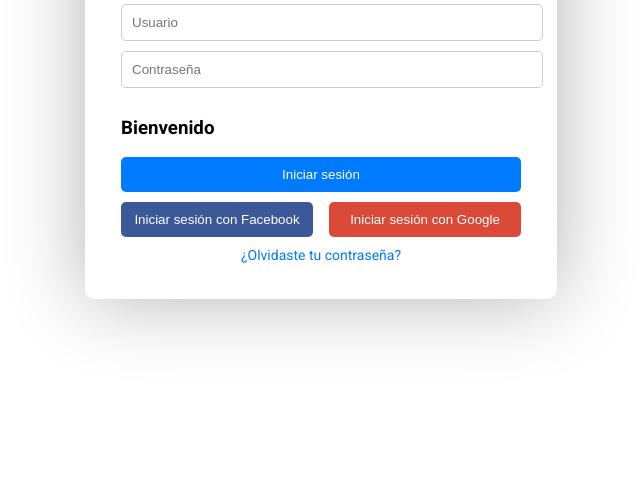
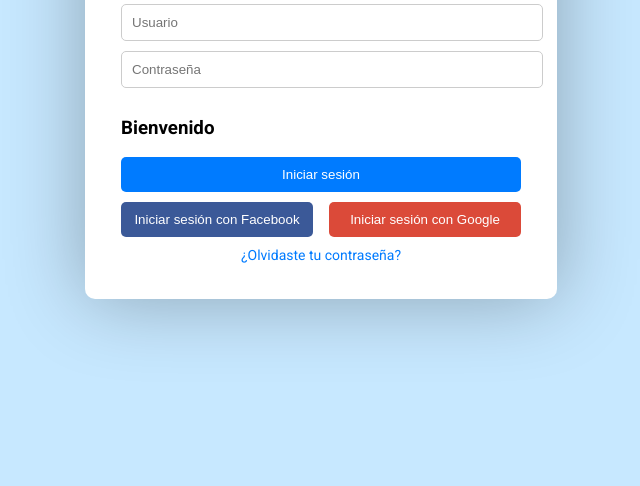
Before and after one commit to CarlosDK27/practicaGit, a plain HTML site: page index.html in a window 1280 px wide. Shown: the part 314-800 px from the top of the page, without its empty margins (319-959 px from the left). Drawn offline with Linux system fonts and the light colour scheme.

Commit message:
Cambio 2 Color de fondo, linea 2 Styles.css

```diff
--- a/styles.css
+++ b/styles.css
@@ -1,5 +1,5 @@
 body {
-    background-color: #fff;
+    background-color: #c7e8ff;
     font-family: 'Roboto', sans-serif;
   }
 
```
